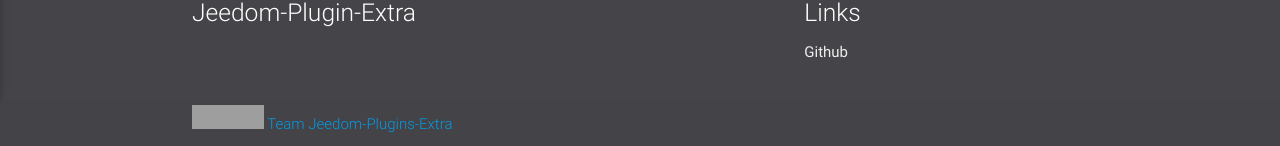
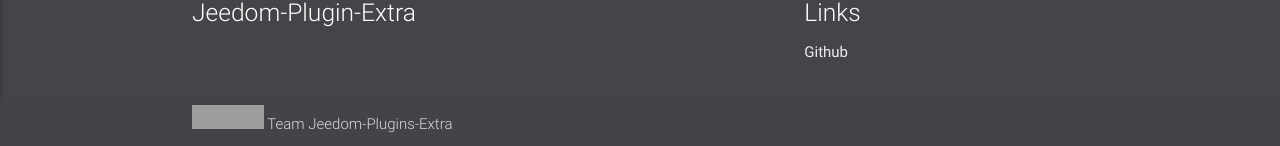
Before and after one commit to NextDom/NextDom.github.io, a Jekyll site: the page index.html, which Jekyll copies as it is, in a window 1280 px wide. Shown: the part 862-1008 px from the top of the page. Built offline with Jekyll 4.4.1, drawn with Linux system fonts in a browser that asks for light colours; nearby versions of some CDN libraries; grey boxes are pictures that could not be loaded.

Commit message:
Update index.html

```diff
--- a/index.html
+++ b/index.html
@@ -103,7 +103,7 @@
  									<span class="card-title">Liens utiles ?</span>
  									<p>
                                       <a class="white-text" style="font-size:1.2rem"><i class="fab fa-wikipedia-w"></i> <a class="white-text" style="font-size:1.2rem" href="https://github.com/Jeedom-Plugins-Extra/Jeedom-Plugins-Extra/wiki">Wiki</a></br>
-                                      <a class="white-text" style="font-size:1.2rem"><i class="fas fa-puzzle-piece"></i> <a class="white-text" style="font-size:1.2rem" href="https://github.com/Jeedom-Plugins-Extra">Liste Plugins & Roadmap</a></br>
+                                      <a class="white-text" style="font-size:1.2rem"><i class="fas fa-puzzle-piece"></i> <a class="white-text" style="font-size:1.2rem" href="https://github.com/Jeedom-Plugins-Extra"> Liste Plugins & Roadmap</a></br>
  									</p>
  								</div>
  							</div>
@@ -181,7 +181,7 @@
           </div>
           <div class="footer-copyright">
             <div class="container">
-            <a href="https://creativecommons.org/licenses/by-sa/4.0/"><img src="https://creativecommons.org/images/deed/cc_blue_x2.png" height="24px" width="24px"><img src="https://creativecommons.org/images/deed/attribution_icon_blue_x2.png" height="24px" width="24px"><img src="https://creativecommons.org/images/deed/sa_blue_x2.png" height="24px" width="24px"> Team Jeedom-Plugins-Extra </a>
+            <a href="https://creativecommons.org/licenses/by-sa/4.0/"><img src="https://creativecommons.org/images/deed/cc_blue_x2.png" height="24px" width="24px"><img src="https://creativecommons.org/images/deed/attribution_icon_blue_x2.png" height="24px" width="24px"><img src="https://creativecommons.org/images/deed/sa_blue_x2.png" height="24px" width="24px"></a> Team Jeedom-Plugins-Extra
             </div>
           </div>
         </footer>
```
